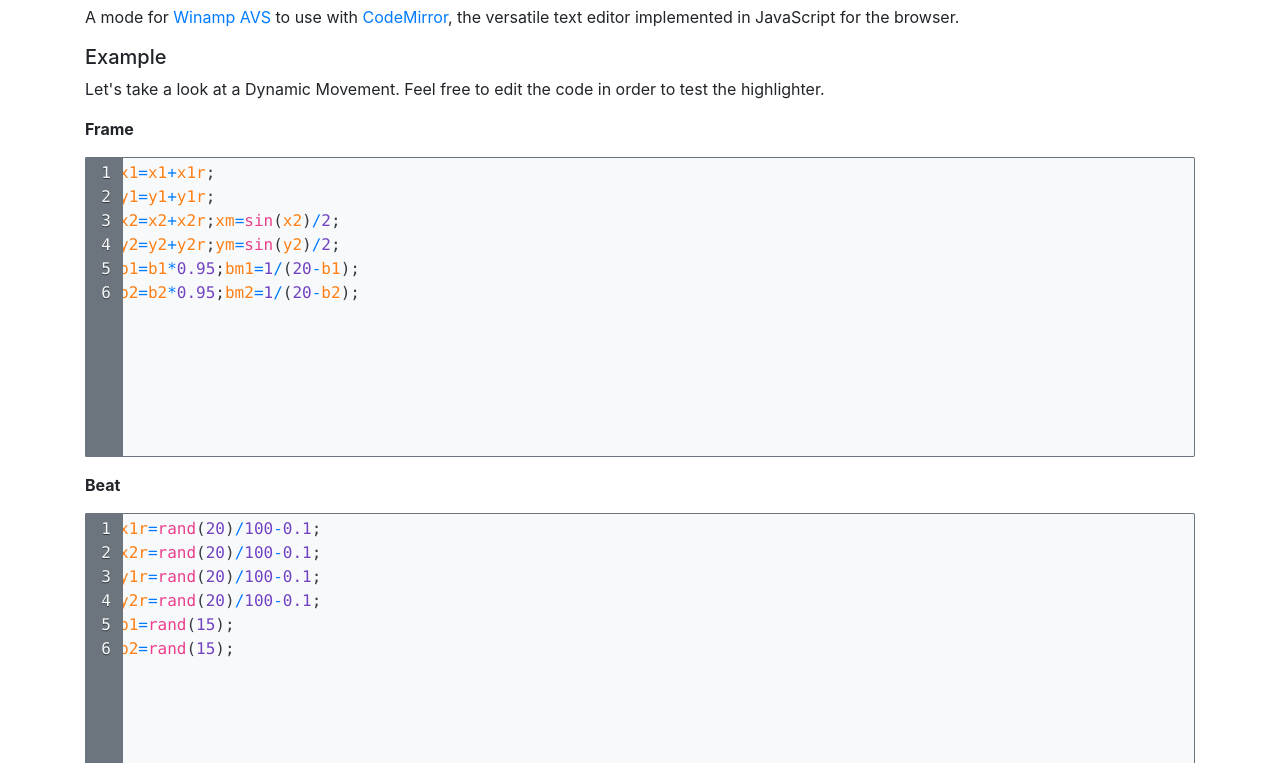
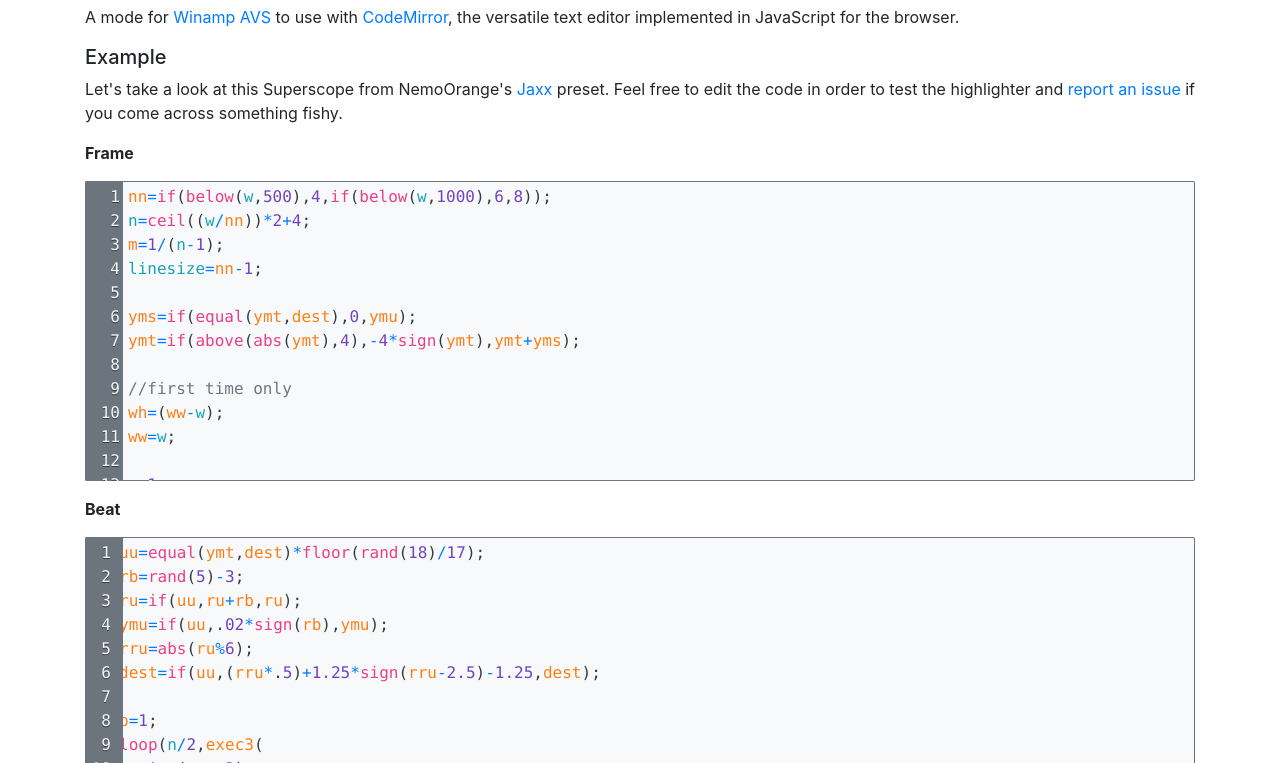
Before and after one commit to visbot/codemirror-avs, a website with bundled scripts: page index.html in a window 1280 px wide. Shown: the part 37-800 px from the top of the page. Built offline with nearby package versions, Linux system fonts and the light colour scheme.

Commit message:
replace example

```diff
--- a/index.html
+++ b/index.html
@@ -16,27 +16,135 @@
         <p>A mode for <a href="https://www.wikiwand.com/en/Advanced_Visualization_Studio">Winamp AVS</a> to use with <a href="https://codemirror.net/">CodeMirror</a>, the versatile text editor implemented in JavaScript for the browser.</p>
 
         <h2 class="h5">Example</h2>
-        <p>Let's take a look at a Dynamic Movement. Feel free to edit the code in order to test the highlighter.</p>
+        <p>Let's take a look at this Superscope from NemoOrange's <a href="https://www.youtube.com/watch?v=oNg4QxUQ2Js&list=PLE94B3AE5C75A0132&index=15">Jaxx</a> preset. Feel free to edit the code in order to test the highlighter and <a href="https://github.com/visbot/codemirror-avs-mode/issues">report an issue</a> if you come across something fishy.</p>
 
         <p><strong>Frame</strong></p>
-        <p><textarea class="codemirror">x1=x1+x1r;
-y1=y1+y1r;
-x2=x2+x2r;xm=sin(x2)/2;
-y2=y2+y2r;ym=sin(y2)/2;
-b1=b1*0.95;bm1=1/(20-b1);
-b2=b2*0.95;bm2=1/(20-b2);</textarea></p>
+        <p><textarea class="codemirror">nn=if(below(w,500),4,if(below(w,1000),6,8));
+n=ceil((w/nn))*2+4;
+m=1/(n-1);
+linesize=nn-1;
+
+yms=if(equal(ymt,dest),0,ymu);
+ymt=if(above(abs(ymt),4),-4*sign(ymt),ymt+yms);
+
+//first time only
+wh=(ww-w);
+ww=w;
+
+p=1;
+loop(if(wh,n/2,0),exec3(
+assign(p,p+2),
+assign(megabuf(p+1000),rand(35)*.01+.65),
+assign(megabuf(p+2000),(rand(20)-10)*.005)));
+
+p=1;
+loop(if(wh,n/2,0),exec3(
+assign(p,p+2),
+assign(megabuf(p+3000),rand(10)*.02),
+assign(megabuf(p+4000),rand(628)*.01)));
+
+p=1;
+loop(if(wh,n/2,0),exec3(
+assign(p,p+2),
+assign(megabuf(p+7000),rand(35)*.01+.65),
+assign(megabuf(p+8000),(rand(20)-10)*.005)));
+
+p=1;
+loop(if(wh,n/2,0),exec3(
+assign(p,p+2),
+assign(megabuf(p+9000),rand(10)*.02),
+assign(megabuf(p+10000),rand(628)*.01)));
+
+p=1;
+loop(if(wh,n/2,0),exec3(
+assign(p,p+2),
+assign(megabuf(p+13000),rand(80)*.01),
+assign(megabuf(p+14000),(rand(20)-10)*.005)));
+
+p=1;
+loop(if(wh,n/2,0),exec3(
+assign(p,p+2),
+assign(megabuf(p+15000),rand(10)*.02),
+assign(megabuf(p+16000),rand(628)*.01)));
+
+//original t value & rand getspec value
+p=1;
+loop(if(wh,n/2,0),exec3(
+assign(p,p+2),
+assign(megabuf(p+23000),rand(1000)),
+assign(megabuf(p+30000),rand(80)*.01)));
+
+//red
+p=1;
+loop(n/2,exec3(
+assign(p,p+2),
+assign(megabuf(p+5000),
+megabuf(p+5000)+megabuf(p+2000)),
+assign(megabuf(p+6000),
+megabuf(p+1000)+sin(megabuf(p+5000)
++megabuf(p+4000))*megabuf(p+3000))));
+
+
+//green
+p=1;
+loop(n/2,exec3(
+assign(p,p+2),
+assign(megabuf(p+11000),
+megabuf(p+11000)+megabuf(p+8000)),
+assign(megabuf(p+12000),
+megabuf(p+7000)+sin(megabuf(p+11000)
++megabuf(p+10000))*megabuf(p+9000))));
+
+//blue
+p=1;
+loop(n/2,exec3(
+assign(p,p+2),
+assign(megabuf(p+17000),
+megabuf(p+17000)+megabuf(p+14000)),
+assign(megabuf(p+18000),
+megabuf(p+13000)+sin(megabuf(p+17000)
++megabuf(p+16000))*megabuf(p+15000))));
+
+//vertical movement
+p=1;
+loop(n/2,exec3(
+assign(p,p+2),
+assign(megabuf(p+22000),
+megabuf(p+22000)*megabuf(p+21000)),
+assign(megabuf(p+23000),
+megabuf(p+23000)+megabuf(p+22000)+getspec(megabuf(p+30000),.1,0)*.15)));
+
+
+p=1;
+loop(n/2,exec2(
+assign(p,p+2),
+assign(megabuf(p+20000),
+sin(megabuf(p+23000))*cos(megabuf(p+23000)*.7))));</textarea></p>
 
         <p><strong>Beat</strong></p>
-        <p><textarea class="codemirror">x1r=rand(20)/100-0.1;
-x2r=rand(20)/100-0.1;
-y1r=rand(20)/100-0.1;
-y2r=rand(20)/100-0.1;
-b1=rand(15);
-b2=rand(15);</textarea></p>
+        <p><textarea class="codemirror">uu=equal(ymt,dest)*floor(rand(18)/17);
+rb=rand(5)-3;
+ru=if(uu,ru+rb,ru);
+ymu=if(uu,.02*sign(rb),ymu);
+rru=abs(ru%6);
+dest=if(uu,(rru*.5)+1.25*sign(rru-2.5)-1.25,dest);
+
+p=1;
+loop(n/2,exec3(
+assign(p,p+2),
+assign(megabuf(p+21000),(rand(15)+85)*.01),
+assign(megabuf(p+22000),(rand(20)-10)*.01)));</textarea></p>
 
         <p><strong>Pixel</strong></p>
-        <p><textarea class="codemirror">y=y-0.01+abs(sin(x*(1.25+xm)+x1))*bm1;
-x=x+sin(y*(1.25+ym)+y1)*bm2;</textarea></p>
+        <p><textarea class="codemirror">k=-k;
+x=(i*2-1+m*-k)*(1+m*3);
+yt=megabuf(i*n+20000)+megabuf(i*n+20001);
+y=k*2+yt+ymt;
+
+red=megabuf(i*n+6000);
+green=megabuf(i*n+12000);
+blue=megabuf(i*n+18000);
+drawmode=k;</textarea></p>
 
         </div>
       </div>
```
